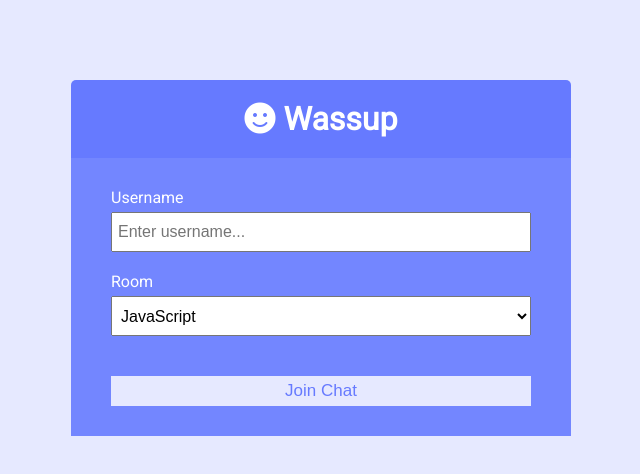
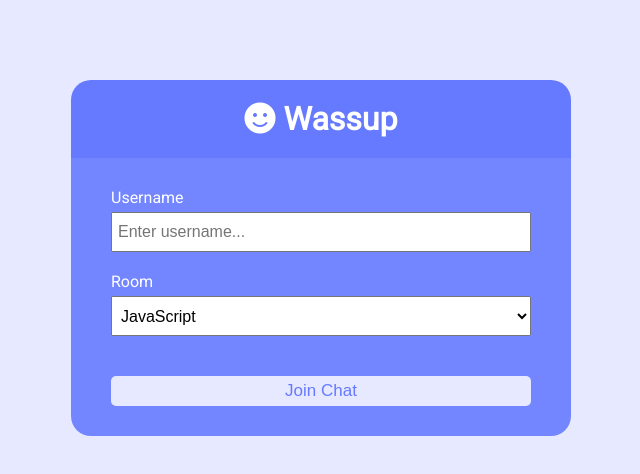
Before and after one commit to shivampandeyy05/wassup-app, a website: page public/index.html in a window 1280 px wide. Shown: the full height of the page, 319-959 px from the left. Drawn offline with Linux system fonts and the light colour scheme.

Commit message:
Modified

```diff
--- a/public/css/style.css
+++ b/public/css/style.css
@@ -36,6 +36,7 @@ a {
 	color: var(--dark-color-a);
 	border: 0;
 	font-size: 17px;
+	border-radius: 5px;
 }
 
 /* Chat Page */
@@ -140,13 +141,15 @@ a {
 	text-align: center;
 	padding: 20px;
 	background: var(--dark-color-a);
-	border-top-left-radius: 5px;
-	border-top-right-radius: 5px;
+	border-top-left-radius: 20px;
+	border-top-right-radius: 20px;
 }
 
 .join-main {
 	padding: 30px 40px;
 	background: var(--dark-color-b);
+	border-bottom-left-radius: 20px;
+	border-bottom-right-radius: 20px;
 }
 
 .join-main p {
```
